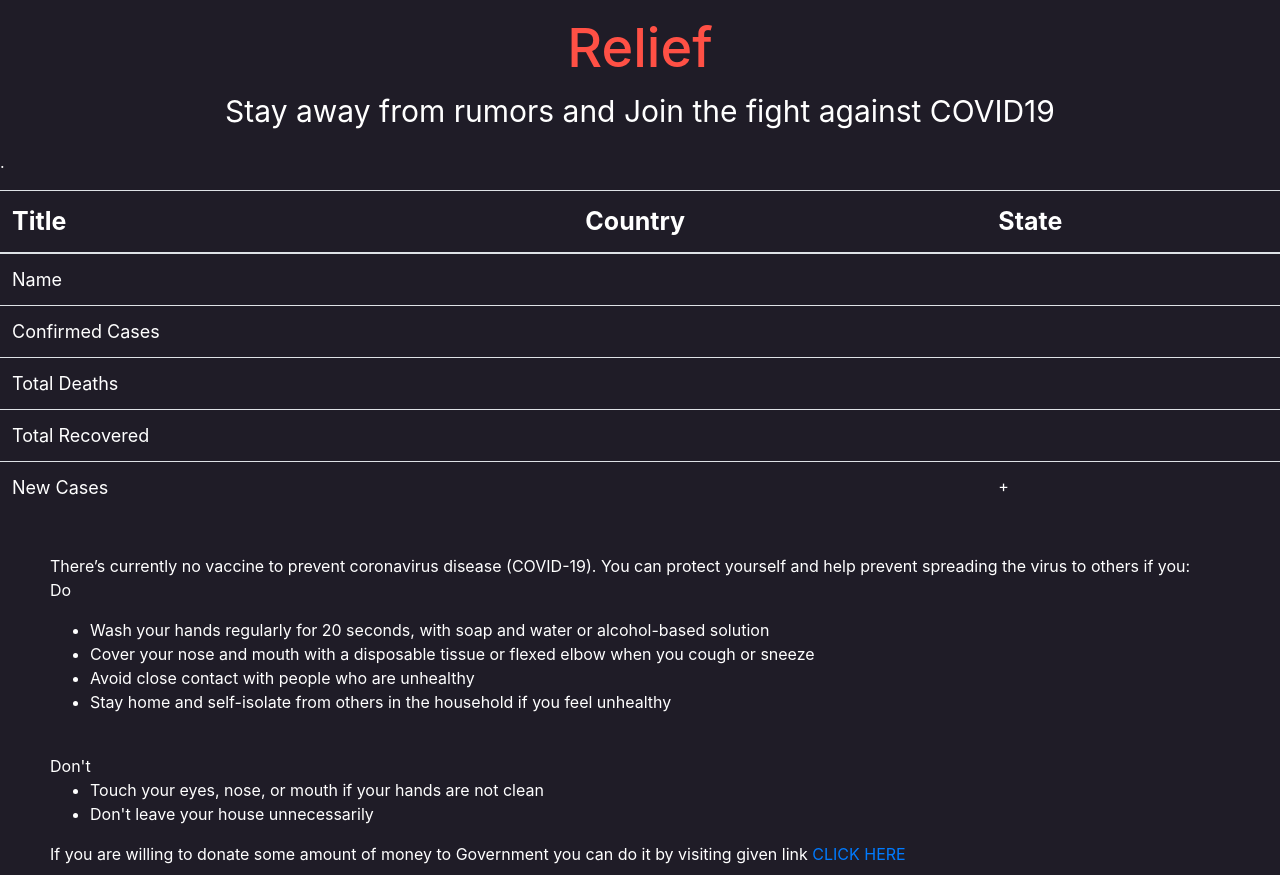
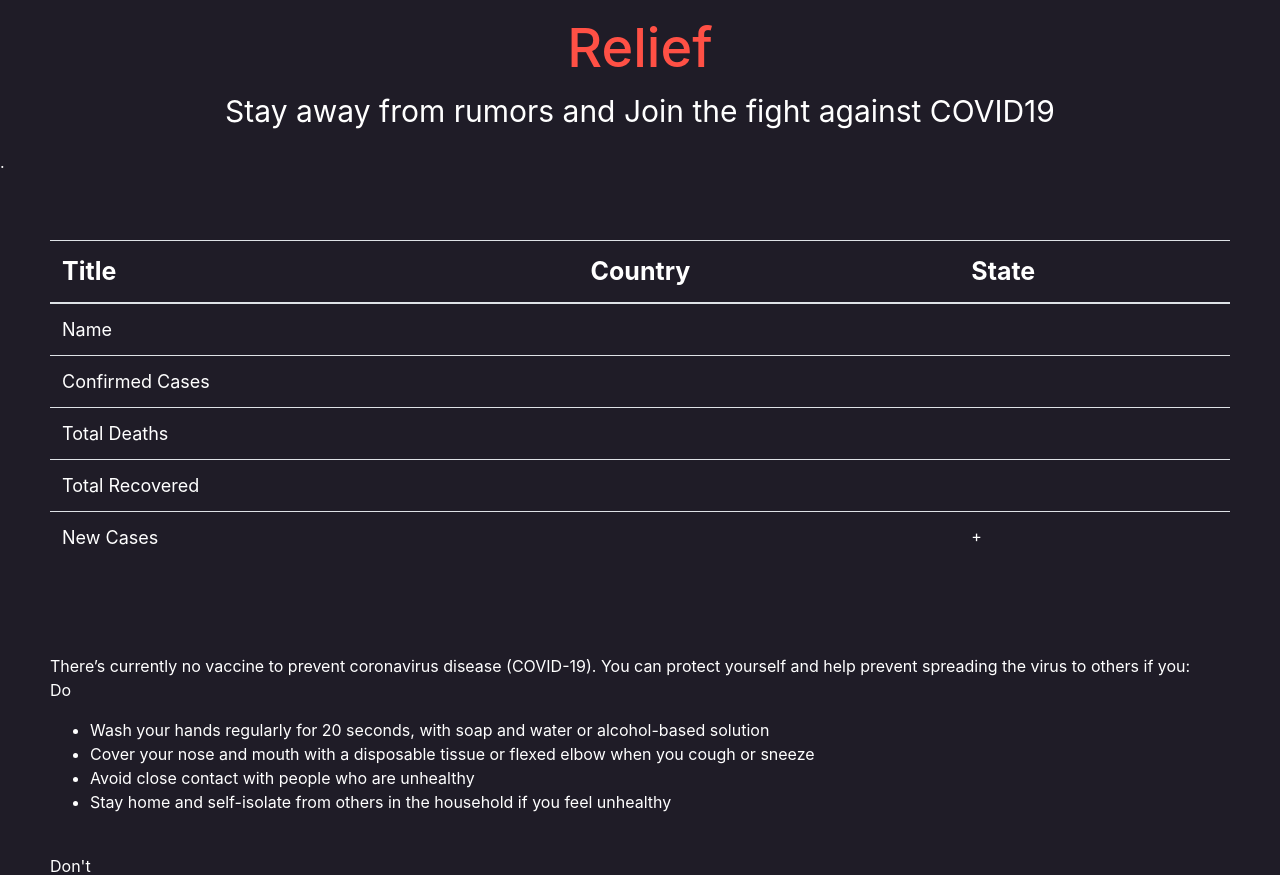
Before and after one commit to chandbud5/chevaliers, a Django app: template templates/Indian.html in a window 1280 px wide. Shown: the top 875 px of the page. Run offline with Django 3.2, Linux system fonts and the light colour scheme; the template is opened without the code that fills it, so the values that code supplies are empty; some libraries are stand-ins or nearby versions.

Commit message:
Add files via upload

```diff
--- a/templates/Indian.html
+++ b/templates/Indian.html
@@ -16,7 +16,7 @@
     <h1 class="text-center" style="font-size: 54px;color: rgb(255,80,69);">Relief</h1>
     <p class="text-center" style="color: rgb(255,255,255);font-size: 30px;">Stay away from rumors and Join the fight against COVID19</p>
     <p>.</p>
-    <div class="table-responsive" style="color:rgb(255,255,255);">
+    <div class="table-responsive" style="color:rgb(255,255,255); padding:50px;">
         <table class="table">
             <thead style="color: rgb(255,255,255);font-size: 25px;">
                 <tr>
```
